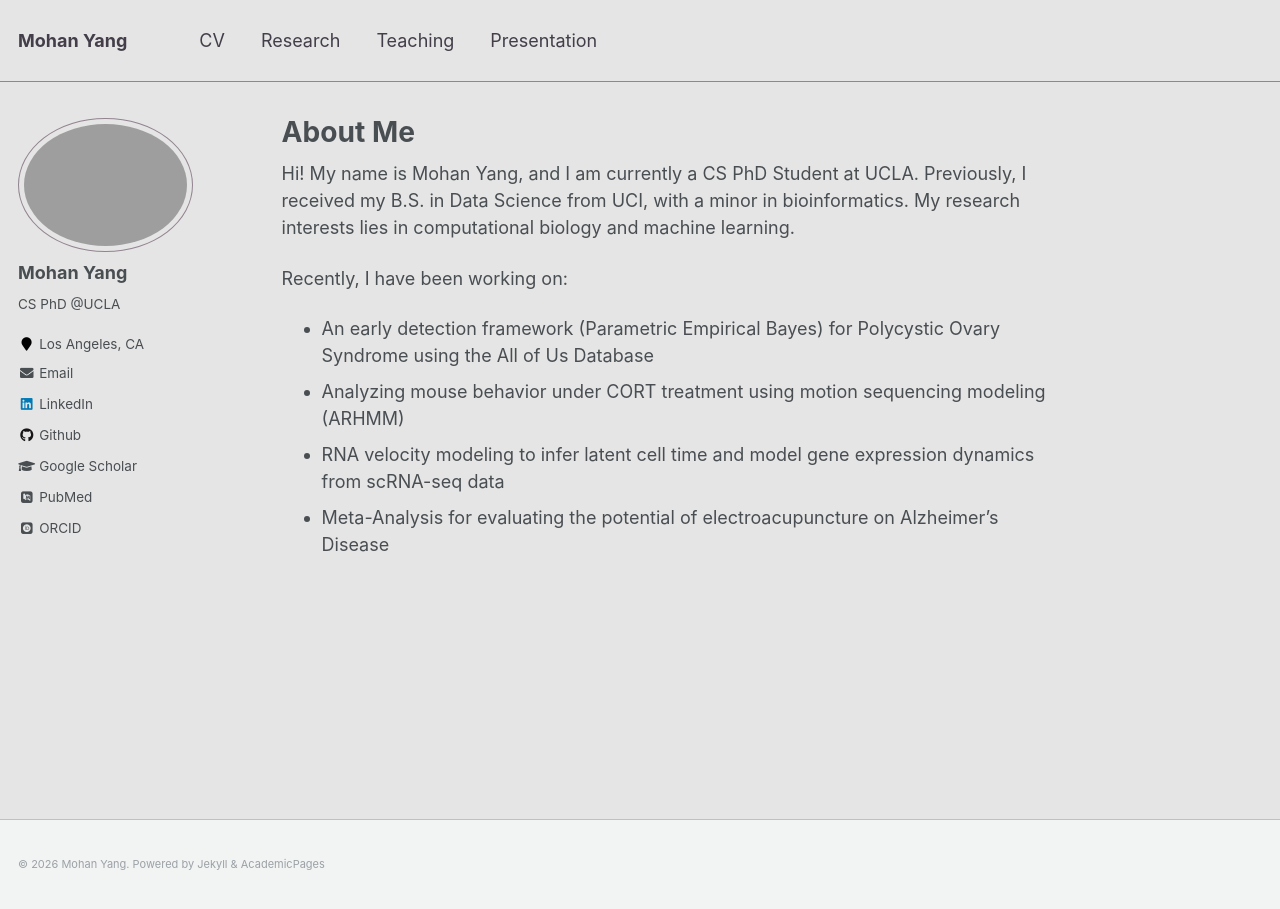
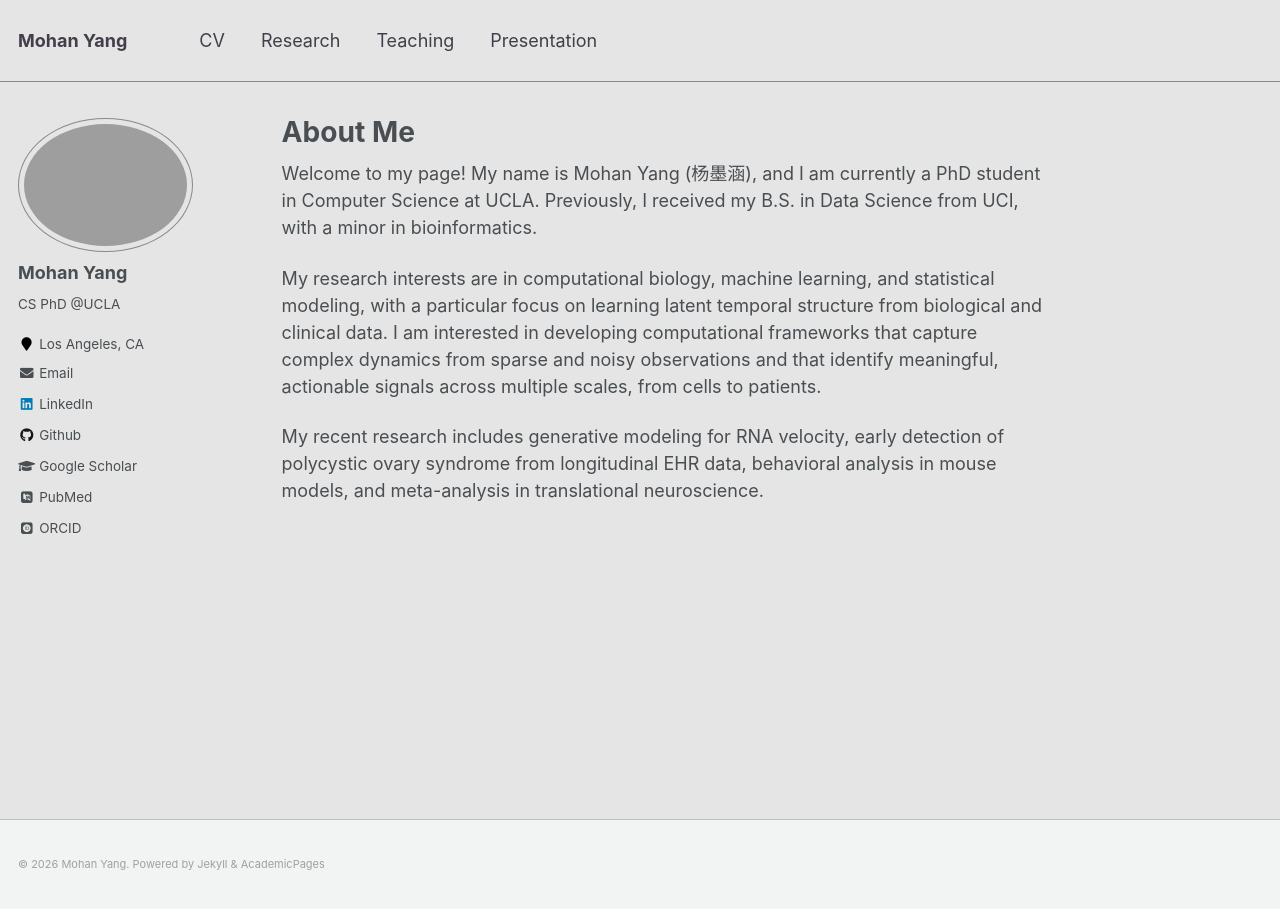
Before and after one commit to MohanYang03/mohanyang03.github.io, a Jekyll site: the page built from _pages/about.md, in a window 1280 px wide and 923 px high. Shown: the top 909 px of the window. Built offline with Jekyll 4.4.1, drawn with Linux system fonts in a browser that asks for light colours; some web fonts are replaced; a script bundle is joined from its source files by our own code.

Commit message:
update website

```diff
--- a/_pages/about.md
+++ b/_pages/about.md
@@ -8,11 +8,8 @@ redirect_from:
 ---
 
 
-Hi! My name is Mohan Yang, and I am currently a CS PhD Student at UCLA. Previously, I received my B.S. in Data Science from UCI, with a minor in bioinformatics. My research interests lies in computational biology and machine learning.
+Welcome to my page! My name is Mohan Yang (杨墨涵), and I am currently a PhD student in Computer Science at UCLA. Previously, I received my B.S. in Data Science from UCI, with a minor in bioinformatics.
 
-Recently, I have been working on:
+My research interests are in computational biology, machine learning, and statistical modeling, with a particular focus on learning latent temporal structure from biological and clinical data. I am interested in developing computational frameworks that capture complex dynamics from sparse and noisy observations and that identify meaningful, actionable signals across multiple scales, from cells to patients.
 
-- An early detection framework (Parametric Empirical Bayes) for Polycystic Ovary Syndrome using the All of Us Database
-- Analyzing mouse behavior under CORT treatment using motion sequencing modeling (ARHMM)
-- RNA velocity modeling to infer latent cell time and model gene expression dynamics from scRNA-seq data
-- Meta-Analysis for evaluating the potential of electroacupuncture on Alzheimer’s Disease
+My recent research includes generative modeling for RNA velocity, early detection of polycystic ovary syndrome from longitudinal EHR data, behavioral analysis in mouse models, and meta-analysis in translational neuroscience.
```
